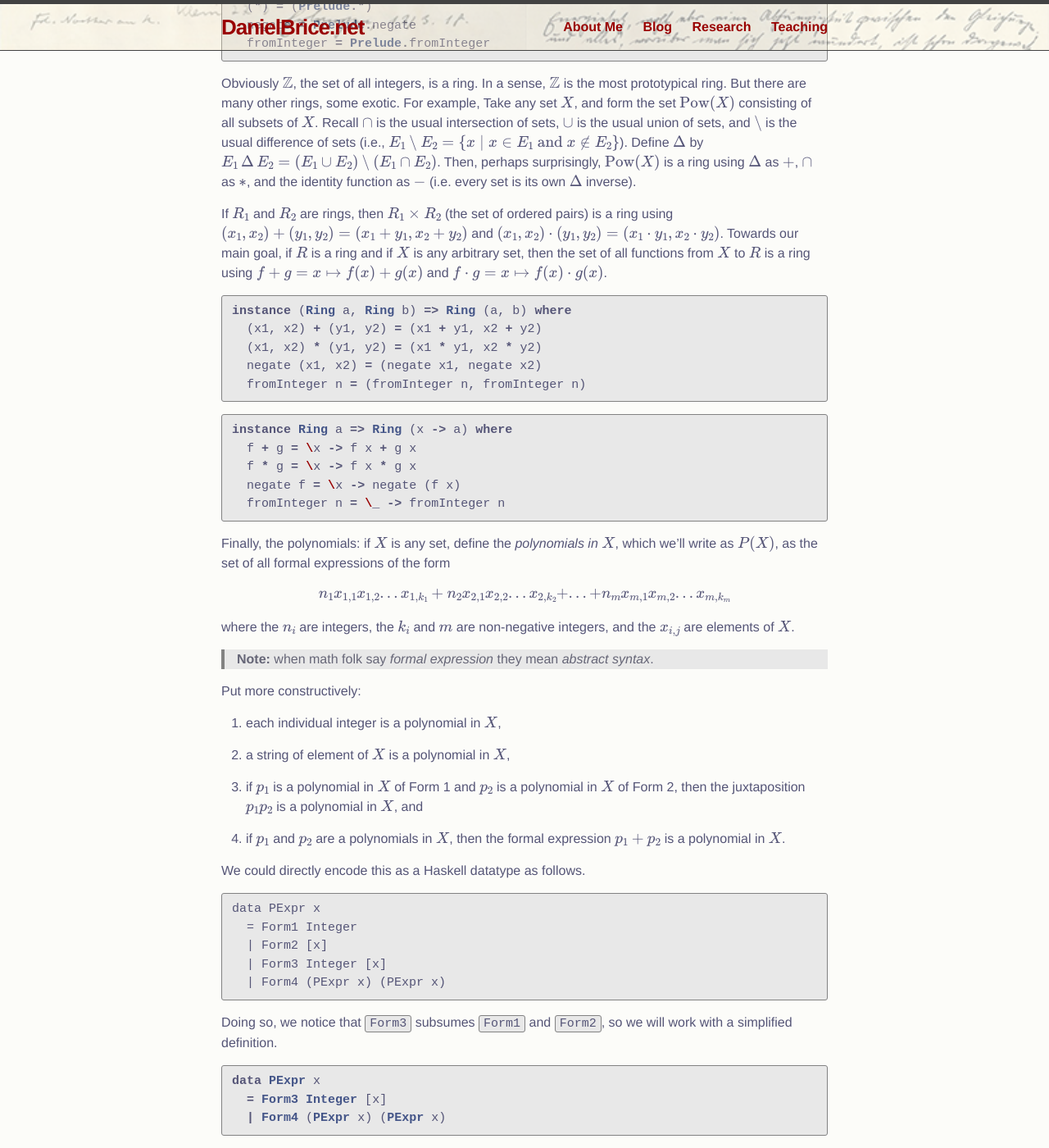
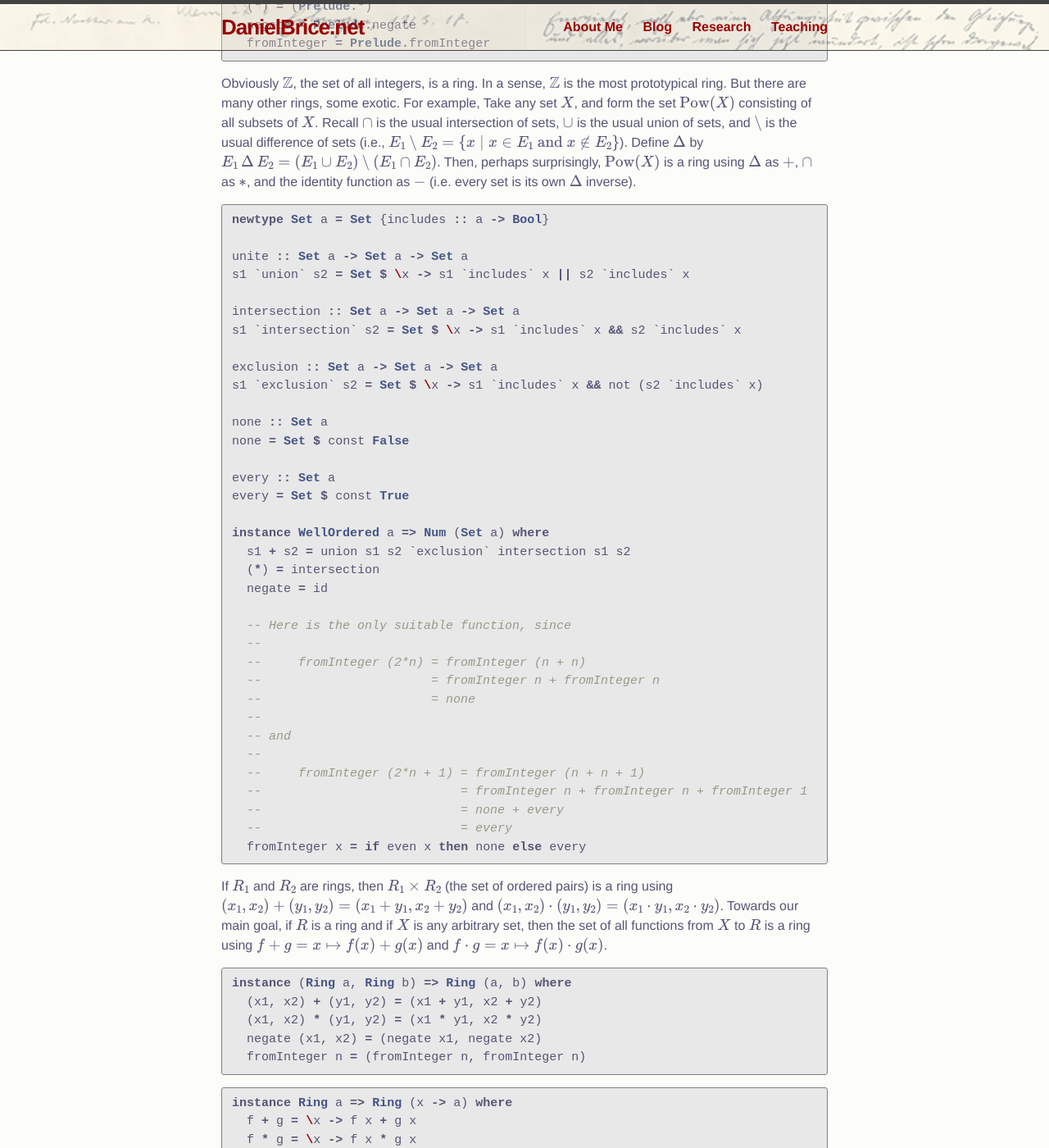
Before and after one commit to friedbrice/friedbrice.github.io, a Jekyll site: the page built from _posts/2021-04-22-of-function-instances-and-abstract-syntax.md, in a window 1280 px wide and 1400 px high, scrolled down 1397 px. Shown: the whole window at 82% size. Built offline with Jekyll 4.4.1, drawn with Linux system fonts in a browser that asks for light colours; formulas are drawn with MathJax 3; comment, search, counter and statistics services are not loaded; some of the changed text lies outside the part shown.

Commit message:
add instance for sets

```diff
--- a/_posts/2021-04-22-of-function-instances-and-abstract-syntax.md
+++ b/_posts/2021-04-22-of-function-instances-and-abstract-syntax.md
@@ -100,6 +100,44 @@ usual union of sets, and \\(\setminus\\) is the usual difference of sets (i.e.,
 \\(E_1 \mathop{\Delta} E_2 = (E_1 \cup E_2) \setminus (E_1 \cap E_2)\\). Then, perhaps surprisingly, \\(\mathop{\mathrm{Pow}}(X)\\)
 is a ring using \\(\mathop{\Delta}\\) as \\(+\\), \\(\cap\\) as \\(\ast\\), and the identity function as \\(-\\)
 (i.e. every set is its own \\(\Delta\\) inverse).
+
+{% highlight haskell %}
+newtype Set a = Set {includes :: a -> Bool}
+
+unite :: Set a -> Set a -> Set a
+s1 `union` s2 = Set $ \x -> s1 `includes` x || s2 `includes` x
+
+intersection :: Set a -> Set a -> Set a
+s1 `intersection` s2 = Set $ \x -> s1 `includes` x && s2 `includes` x
+
+exclusion :: Set a -> Set a -> Set a
+s1 `exclusion` s2 = Set $ \x -> s1 `includes` x && not (s2 `includes` x)
+
+none :: Set a
+none = Set $ const False
+
+every :: Set a
+every = Set $ const True
+
+instance WellOrdered a => Num (Set a) where
+  s1 + s2 = union s1 s2 `exclusion` intersection s1 s2
+  (*) = intersection
+  negate = id
+
+  -- Here is the only suitable function, since
+  --
+  --     fromInteger (2*n) = fromInteger (n + n)
+  --                       = fromInteger n + fromInteger n
+  --                       = none
+  --
+  -- and
+  --
+  --     fromInteger (2*n + 1) = fromInteger (n + n + 1)
+  --                           = fromInteger n + fromInteger n + fromInteger 1
+  --                           = none + every
+  --                           = every
+  fromInteger x = if even x then none else every
+{% endhighlight %}
 
 If \\(R_1\\) and \\(R_2\\) are rings, then \\(R_1 \times R_2\\) (the set of ordered pairs) is
 a ring using \\((x_1, x_2) + (y_1, y_2) = (x_1 + y_1, x_2 + y_2)\\) and
@@ -527,6 +565,17 @@ x ^ n = x * (x ^ (n - 1))
 {% endhighlight %}
 
 {% highlight haskell %}
+class Eq a => WellOrdered a where
+  smallest :: (a -> Bool) -> Maybe a
+
+enumerate :: WellOrdered a => (a -> Bool) -> [a]
+enumerate s = x0 : enumerate s'
+  where
+  x0 = smallest s
+  s' x = x /= x0 && s x
+{% endhighlight %}
+
+{% highlight haskell %}
 infixr 8 ^
 infixl 7 *
 infixl 6 +
```
